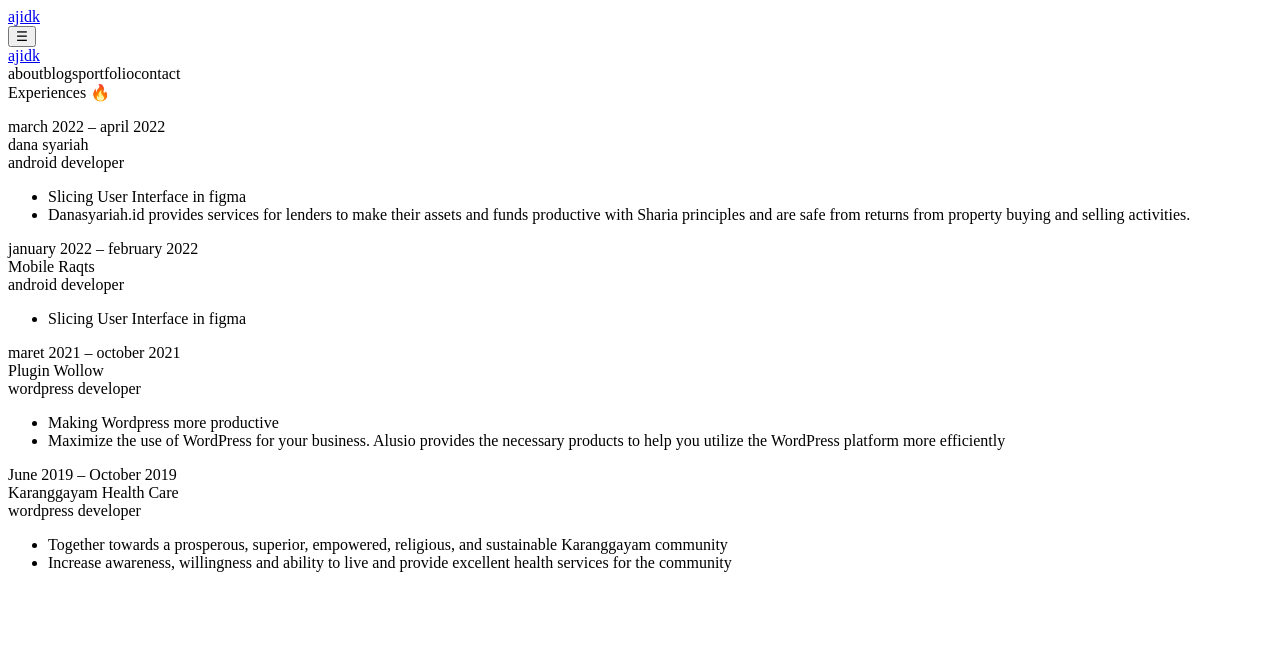
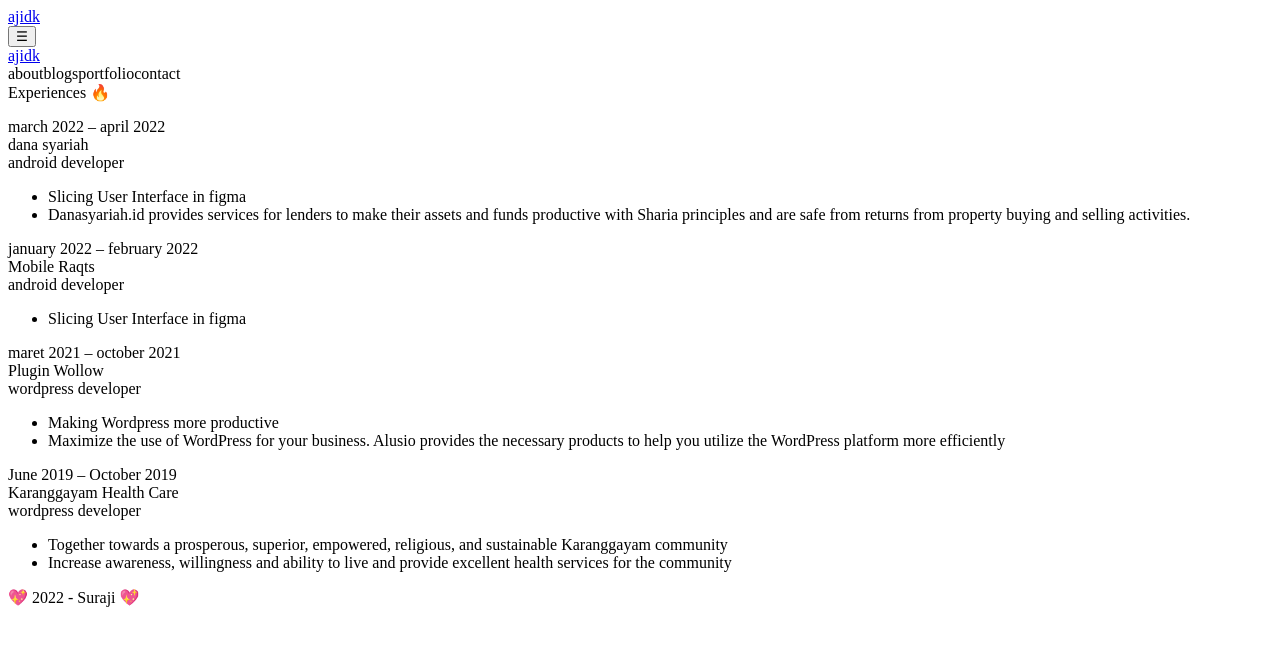
Before and after one commit to ajidk16/suraji.com, a Next.js app: page /experience in a window 1280 px wide. Shown: the top 646 px of the page. Built offline with nearby package versions, Linux system fonts and the light colour scheme.

Commit message:
add footer

```diff
--- /dev/null
+++ b/components/molecules/Footer.js
@@ -0,0 +1,12 @@
+import { format } from "date-fns";
+import React from "react";
+
+export default function Footer() {
+  return (
+    <footer className="text-center mt-auto pt-10 pb-5">
+      <p className="text-gray-600">
+        💖 {format(new Date(), "yyyy")} - Suraji 💖
+      </p>
+    </footer>
+  );
+}
--- a/components/molecules/index.js
+++ b/components/molecules/index.js
@@ -3,5 +3,6 @@
 import Menu from "./Menu";
 import Main from "./Main";
 import Input from "./Input";
+import Footer from "./Footer";
 
-export { BlogGithub, Skill, Menu, Main,Input };
+export { BlogGithub, Skill, Menu, Main, Input, Footer };
--- a/pages/experience.js
+++ b/pages/experience.js
@@ -1,5 +1,5 @@
 import React from "react";
-import { DataHead, Header, Menu } from "../components";
+import { DataHead, Footer, Header, Menu } from "../components";
 import ListItem from "../components/molecules/ListItem";
 import { experiences } from "../utils/experience";
 
@@ -24,6 +24,7 @@
           );
         })}
       </main>
+      <Footer />
     </div>
   );
 }
--- a/pages/skill.js
+++ b/pages/skill.js
@@ -1,4 +1,4 @@
-import { DataHead, Header, Menu } from "../components";
+import { DataHead, Footer, Header, Menu } from "../components";
 import { skills } from "../utils/skills";
 
 
@@ -19,6 +19,7 @@
           );
         })}
       </main>
+      <Footer />
     </div>
   );
 }
```
